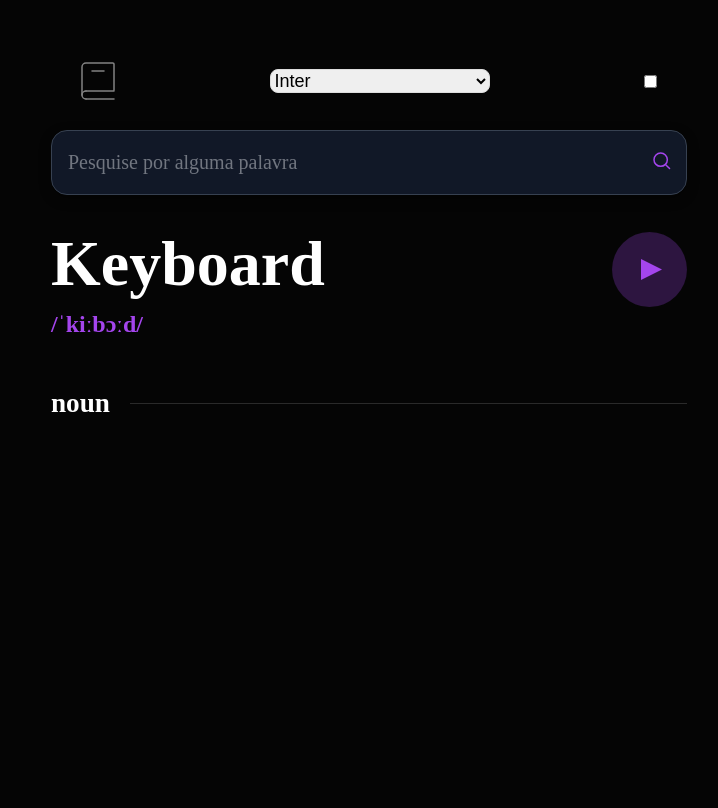
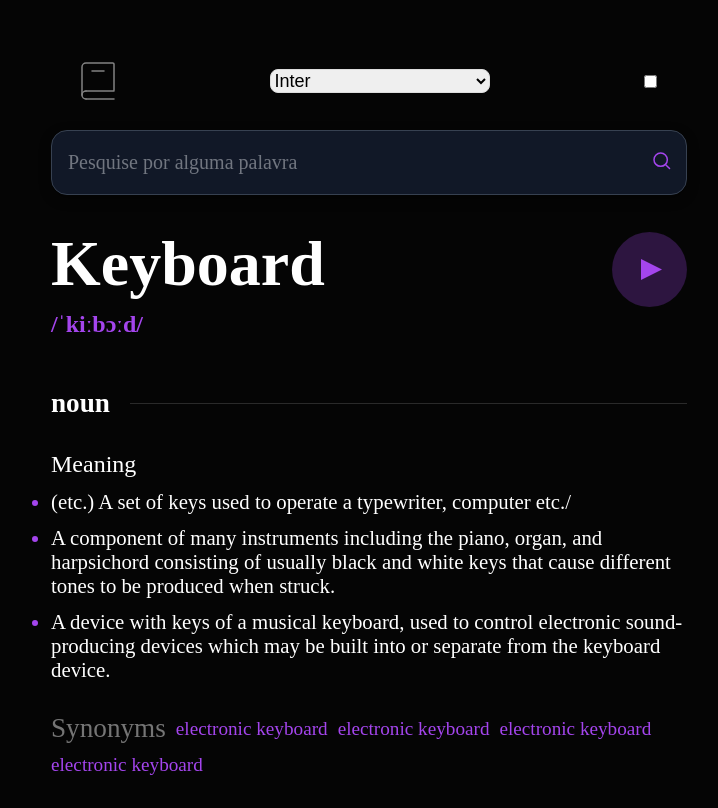
Before and after one commit to vinivmarinho/projeto-dicionario, a React (Vite) app: page / in a window 1280 px wide. Shown: the whole page, without its empty margins (271-989 px from the left). Built offline with nearby package versions, Linux system fonts and the light colour scheme.

Commit message:
feat: Adiciona o significado da palavra e os sinônimos, já estilizados

```diff
--- a/src/App.jsx
+++ b/src/App.jsx
@@ -4,7 +4,7 @@ import "./style/App.css";
 import Header from "./components/header.jsx";
 import SearchBar from "./components/searchBar.jsx";
 import Word from "./components/word.jsx";
-
+import Meaning from "./components/meaning.jsx"
 
 function App() {
   const [font, setFont] = useState("Arial"); // Estado que armazena a fonte atual e escolhida pelo usuário. ("fonte" => state atual. "setFonte" => Função que atualiza a fonte. "Arial" => Valor usado no primeiro render)
@@ -15,6 +15,7 @@ function App() {
       <Header font={font} setFont={setFont} />
       <SearchBar />
       <Word />
+      <Meaning />
     </div>
   );
 }
--- a/src/components/header.jsx
+++ b/src/components/header.jsx
@@ -3,7 +3,7 @@ import logo from "../assets/logo.svg"; // Importa a logo
 import "../style/header.css"; // Importa o arquivo de estilo
 export default function Header({ font, setFont }) {
   return (
-    <header className="header">
+    <header id="header">
       <Logo />
       <ChooseFont font={font} setFont={setFont}/>
       <input type="checkbox" />
@@ -19,7 +19,7 @@ function Logo() {
 function ChooseFont({ font, setFont }) {
   const fonts = ["Inter", "Poppins", "Roboto", "Merriweather"]; // Lista de fontes
   return (
-    // "select" cria o menu. O "value" é a opção que está selecionada do estado "fonte"
+    // "select" cria o menu. O "value" é a opção que está selecionada do estado "font"
     // O "onChange" dispara quando o usuário escolhe outra opção, depois atualiza o estado
     // Uso o método "map" para criar as opções do menu percorrendo a lista de fontes
     // Obs: o "evento.target" é o elemento HTML que disparou o evento. (<select>, <input> ou <textarea> )
@@ -32,5 +32,3 @@ function ChooseFont({ font, setFont }) {
     </select>
   );
 }
-
-// Próximo passo => Adicionar a funcionalidade que mude a fonte da página de acordo com a escolha do usuário de fato
--- /dev/null
+++ b/src/components/meaning.jsx
@@ -0,0 +1,20 @@
+import "../style/meaning.css"
+export default function Meaning() {
+    return(
+        <div id="meaning-container">
+            <h2 class="meaning">Meaning</h2>
+            <ul>
+                <li>(etc.) A set of keys used to operate a typewriter, computer etc./</li>
+                <li>A component of many instruments including the piano, organ, and harpsichord consisting of usually black and white keys that cause different tones to be produced when struck.</li>
+                <li>A device with keys of a musical keyboard, used to control electronic sound-producing devices which may be built into or separate from the keyboard device.</li>
+            </ul>
+            <div class="synonyms">
+                <p>Synonyms</p>
+                <li>electronic keyboard</li>
+                <li>electronic keyboard</li>
+                <li>electronic keyboard</li>
+                <li>electronic keyboard</li>
+            </div>
+        </div>
+    )
+}
--- a/src/style/header.css
+++ b/src/style/header.css
@@ -1,4 +1,4 @@
-.header {
+#header {
   /* Afasta o cabeçalho da borda superior */
   padding: 30px;
   display: flex;
--- /dev/null
+++ b/src/style/meaning.css
@@ -0,0 +1,34 @@
+#meaning-container{
+    display: flex;
+    flex-direction: column;
+}
+.meaning{
+    font-weight: normal;
+    margin-bottom: 0.5em;
+}
+#meaning-container ul{
+    display: flex;
+    flex-direction: column;
+    gap: 12px;
+    font-size: 1.3em;
+    margin-bottom: 1.5em;
+}
+ul li::marker{
+    color: #A445ED;
+}
+.synonyms{
+    display: flex;
+    flex-flow: row wrap;
+    gap: 10px;
+}
+.synonyms p{
+    color:  #757575;
+    font-size: 1.7em;
+}
+.synonyms li{
+    list-style-type: none;
+    color: #A445ED;
+    font-size: 1.2em;
+    align-self: center;
+    cursor: pointer;
+}
--- a/src/style/word.css
+++ b/src/style/word.css
@@ -32,6 +32,7 @@ div#part-of-speech-container{
     display: grid;
     grid-template-columns: max-content 1fr;
     gap: 20px;
+    margin-bottom: 2em;
 }
 #part-of-speech{
     grid-area: 1 / 1;
```
Also changed, not shown: fluxo_codigo.txt.
